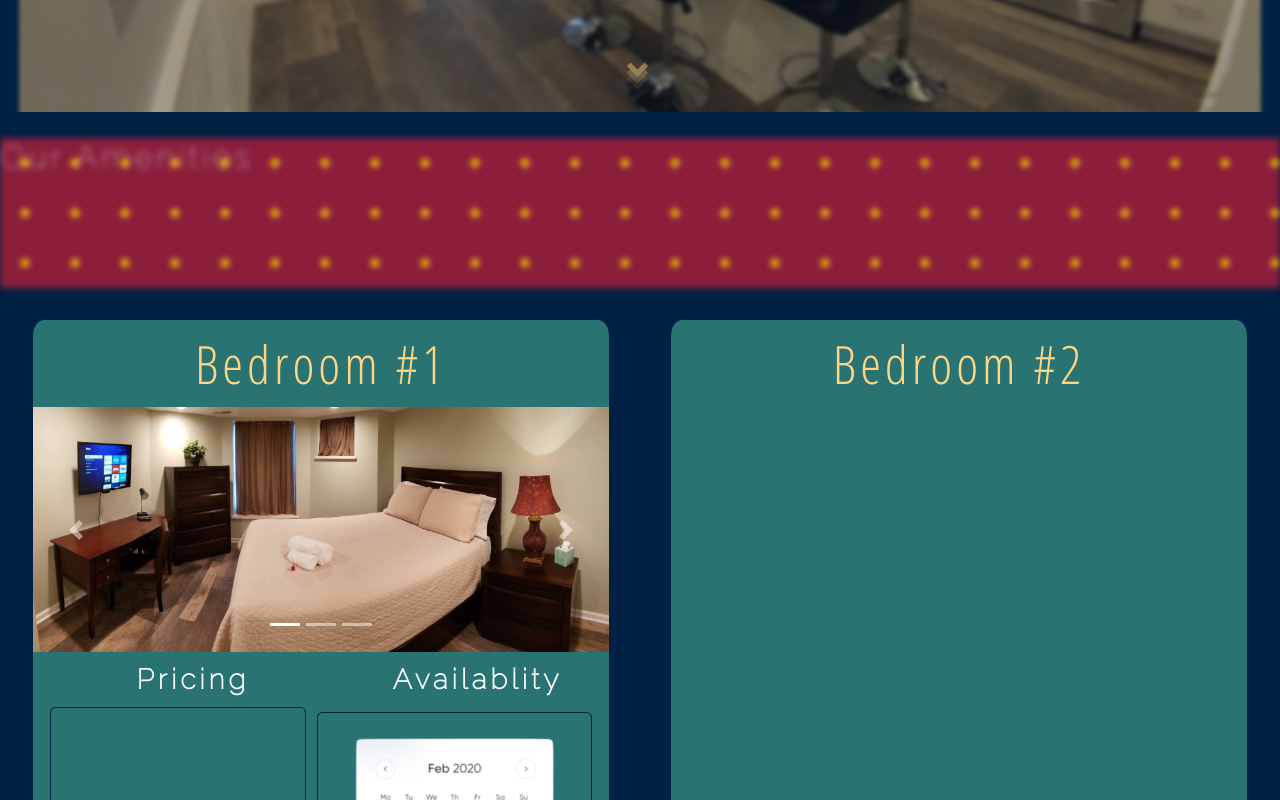
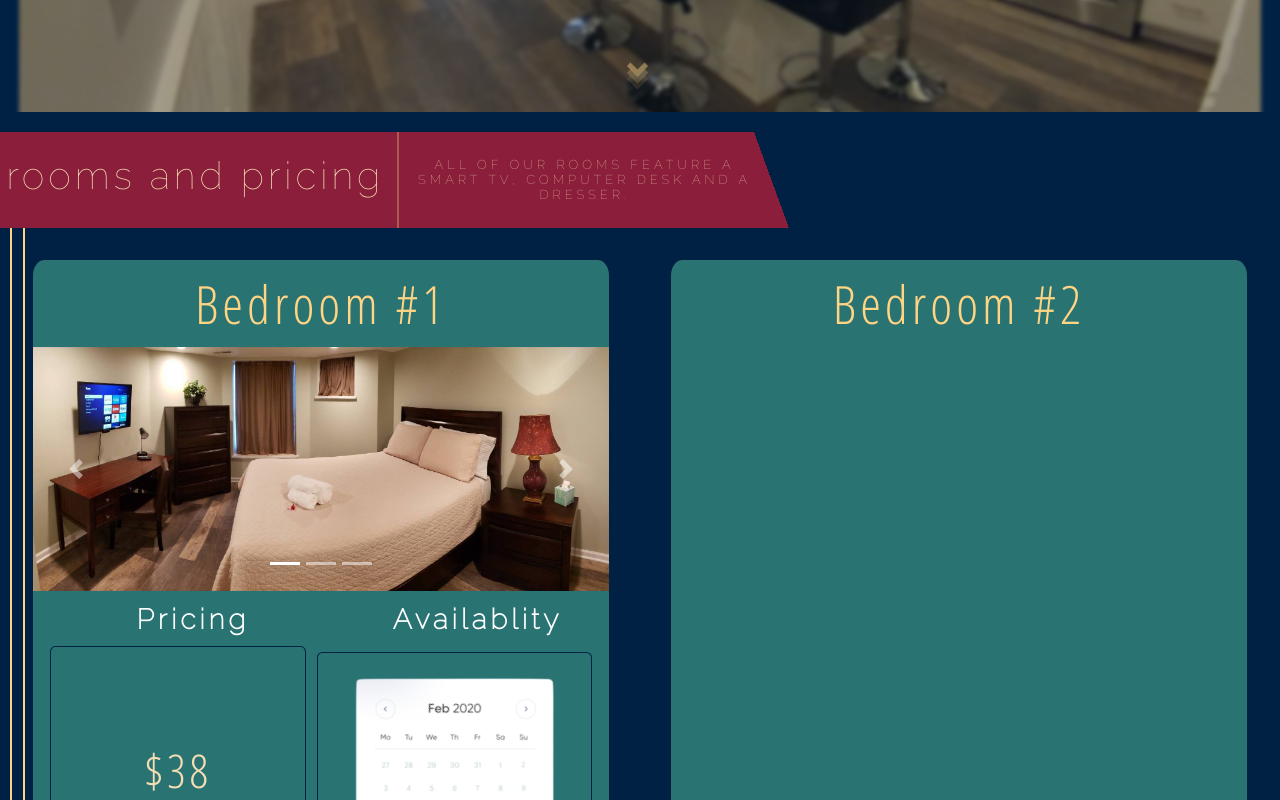
Before and after one commit to atawfique21/woodbridge, a React (Create React App) app: page / in a window 1280 px wide. Shown: the part 640-1440 px from the top of the page. Built offline with nearby package versions, Linux system fonts and the light colour scheme.

Commit message:
V1 of section header completed.

```diff
--- a/src/App.scss
+++ b/src/App.scss
@@ -245,26 +245,144 @@ nav > a:hover {
 }
 
 .amenities {
-  margin-top: 2%;
-  background-image: radial-gradient(#ffd400 4px, transparent 4px),
-    radial-gradient(#ffd400 4px, transparent 4px);
-  /* background-color: #e53935; */
-  background-position: 0 0, 50px 50px;
-  background-size: 50px 50px;
-  height: 150px;
   width: 100%;
-  background-color: #8a1e3b;
+  height: 12vh;
+  // background-color: #;
+  background: linear-gradient(-110deg, transparent 40%, #8a1e3b 20px);
+  margin-top: 1.5%;
+  color: wheat;
   position: relative;
-  filter: blur(3px);
+  // overflow: hidden;
+  overflow: visible;
+  display: flex;
+  flex-direction: row;
+  align-content: center;
 }
 
 .amenities > h2 {
+  font-size: 3vw;
+  align-self: center;
+  // padding: 1%;
+  padding-left: 0.5%;
+  text-transform: lowercase;
+}
+
+.amenities > .devider {
+  content: "";
+  width: 2px;
+  background-color: rgba(255, 212, 131, 0.315);
+  height: 100%;
+  margin-left: 1%;
+  margin-right: -0.5%;
+}
+
+.amenities > h5 {
+  max-width: 30%;
+  font-size: 1vw;
+  text-transform: uppercase;
+  text-align: center;
+  align-self: center;
+  margin: 0;
+  padding: 1%;
+}
+
+.lines {
   position: absolute;
-  top: 50;
+  top: 100%;
+  left: 1.8%;
+  height: 160vh;
+  margin: auto;
+  width: 20vw;
+  overflow: visible;
+}
 
-  color: white;
-  z-index: 10;
+.line {
+  position: absolute;
+  width: 2px;
+  height: 250vh;
+  // top: 0;
+  // left: -68%;
+  // background: linear-gradient(
+  //   to bottom,
+  //   rgba(255, 255, 255, 0.3%) 0%,
+  //   rgba(255, 255, 255, 0.2%) 50%,
+  //   rgba(255, 255, 255, 0.05%) 100%
+  // );
+  background-color: rgb(255, 212, 131);
+  overflow: visible;
 }
+
+.line::after {
+  content: "";
+  display: block;
+  position: absolute;
+  height: 160vh;
+  width: 100%;
+  // top: -50%;
+  // left: 0;
+  // background: linear-gradient(
+  //   to bottom,
+  //   rgba(255, 255, 255, 0.5) 0%,
+  //   rgba(255, 255, 255, 0.6) 25%,
+  //   rgba(255, 255, 255, 0.7) 75%,
+  //   rgba(255, 255, 255, 0.8) 100%
+  // );
+  // animation: run 5s 0s infinite;
+  // animation-fill-mode: forwards;
+  // animation-timing-function: cubic-bezier(0.4, 0.26, 0.4);
+}
+
+.line:nth-child(1) {
+  margin-left: -5%;
+}
+
+.line:nth-child(1)::after {
+  animation-delay: 2s;
+}
+
+// .line:nth-child(2) {
+//   height: 40vh;
+//   margin-left: -2%;
+// }
+
+// .line:nth-child(3) {
+//   margin-left: 5%;
+// }
+
+// .line:nth-child(3)::after {
+//   animation-delay: 1s;
+// }
+
+@keyframes run {
+  0% {
+    top: 0%;
+  }
+  100% {
+    top: 50%;
+  }
+}
+
+// .amenities {
+//   margin-top: 2%;
+//   background-image: radial-gradient(#ffd400 4px, transparent 4px),
+//     radial-gradient(#ffd400 4px, transparent 4px);
+//   /* background-color: #e53935; */
+//   background-position: 0 0, 50px 50px;
+//   background-size: 50px 50px;
+//   height: 150px;
+//   width: 100%;
+//   background-color: #8a1e3b;
+//   position: relative;
+//   filter: blur(3px);
+// }
+
+// .amenities > h2 {
+//   position: absolute;
+//   top: 50;
+
+//   color: white;
+//   z-index: 10;
+// }
 
 .body {
   padding: 0% 1.5% 1% 1.5%;
--- a/src/components/amenities.js
+++ b/src/components/amenities.js
@@ -3,7 +3,13 @@ import React from 'react'
 const Amenities = () => {
     return (
         <div className="amenities">
-            <h2>Our Amenities</h2>
+            <div class="lines">
+                <div class="line"></div>
+                <div class="line"></div>
+            </div>
+            <h2>Rooms and pricing</h2>
+            <span className='devider'></span>
+            <h5>All of our rooms feature a smart tv, computer desk and a dresser.</h5>
         </div>
     )
 }
```
